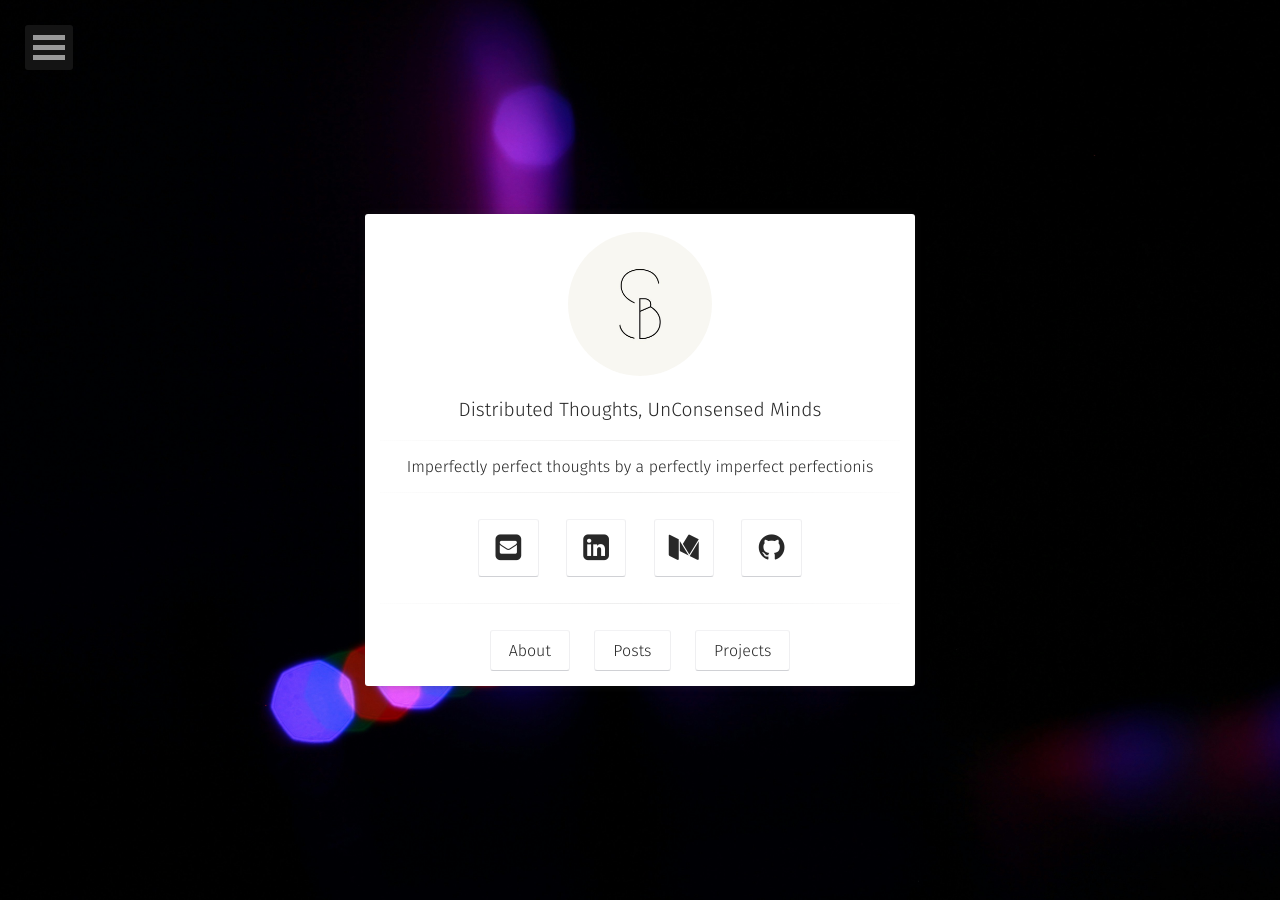
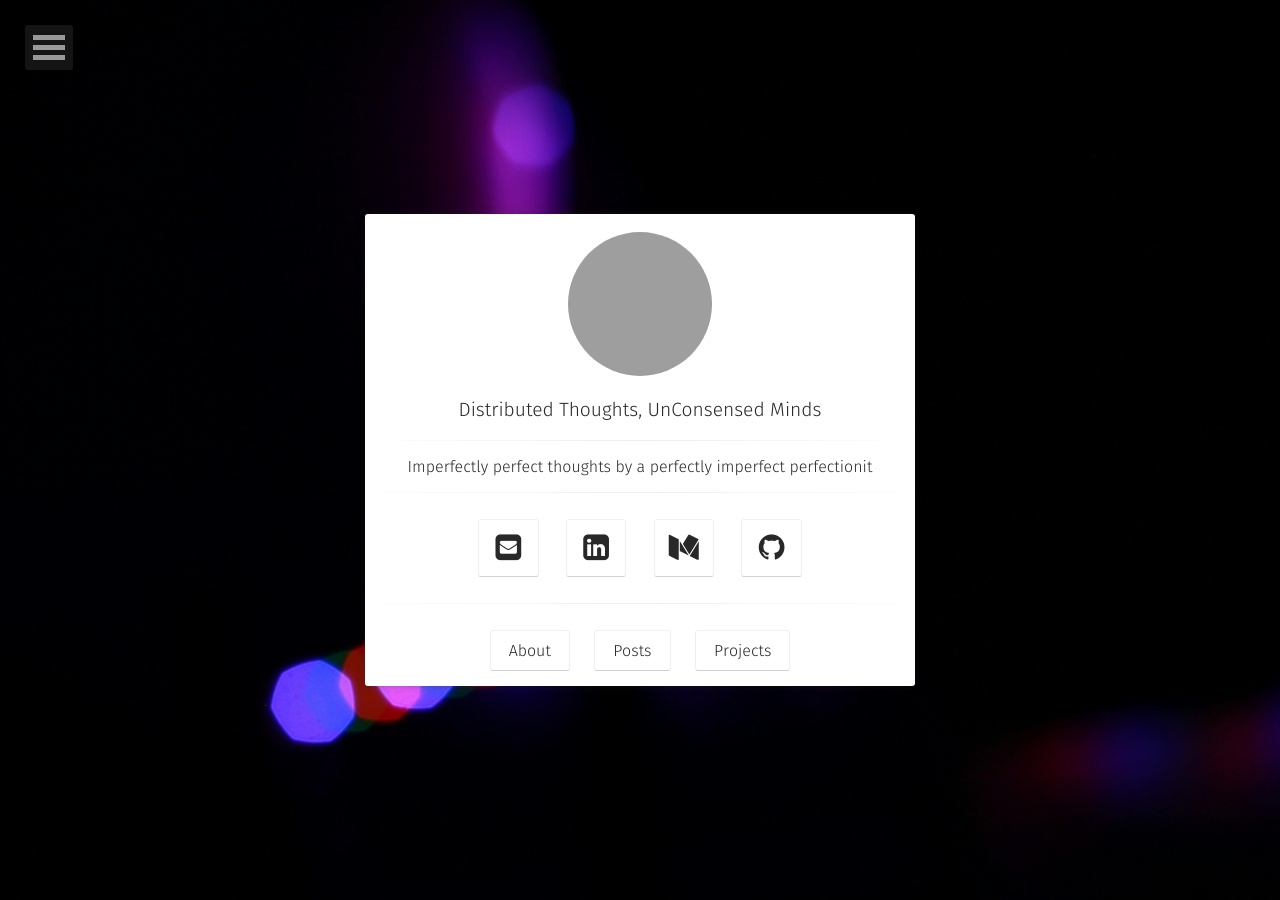
Before and after one commit to beyescay/beyescay.github.io, a Jekyll site: the page built from index.html, in a window 1280 px wide. Built offline with Jekyll 4.4.1, drawn with Linux system fonts in a browser that asks for light colours; some web fonts are replaced; grey boxes are pictures that could not be loaded.

Commit message:
Update logo

```diff
--- a/_config.yml
+++ b/_config.yml
@@ -1,10 +1,10 @@
 # Site
 title:              Distributed Thoughts, UnConsensed Minds
-bio:                'Imperfectly perfect thoughts by a perfectly imperfect perfectionis'
-description:        "Imperfectly perfect thoughts by a perfectly imperfect perfectionis"
+bio:                'Imperfectly perfect thoughts by a perfectly imperfect perfectionit'
+description:        "Imperfectly perfect thoughts by a perfectly imperfect perfectionit"
 reading_time:       true
 words_per_minute:   200
-logo:               'assets/img/sarath_barathi.jpeg'
+logo:               'assets/img/imperfect.jpeg'
 background:         'assets/img/blurry.jpeg'
 tiled_bg:           false   # Set this true if you want to tile your background image, otherwise it will be covered
 locale:             en_US
```
Also changed, not shown: assets/img/imperfect.png (added).
